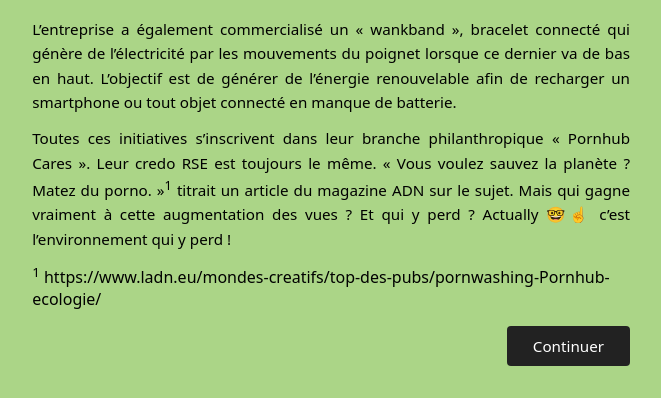
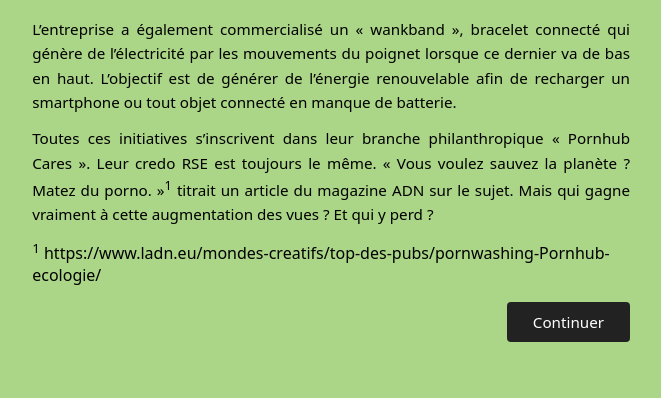
Before and after one commit to rachoulila/rachoulila.github.io, a plain HTML site: page page4.html in a window 1280 px wide. Shown: the part 964-1362 px from the top of the page, without its empty margins (578-1239 px from the left). After the commit the page ends 1338 px from the top, so only its background shows below. Drawn offline with Linux system fonts and the light colour scheme.

Commit message:
Update page4.html

```diff
--- a/page4.html
+++ b/page4.html
@@ -93,7 +93,7 @@
         </p>
 
         <p class="page4-text">
-          Toutes ces initiatives s’inscrivent dans leur branche philanthropique « Pornhub Cares ». Leur credo RSE est toujours le même. « Vous voulez sauvez la planète ? Matez du porno. »<sup>1</sup> titrait un article du magazine ADN sur le sujet. Mais qui gagne vraiment à cette augmentation des vues ? Et qui y perd ? Actually 🤓☝️ c’est l’environnement qui y perd !
+          Toutes ces initiatives s’inscrivent dans leur branche philanthropique « Pornhub Cares ». Leur credo RSE est toujours le même. « Vous voulez sauvez la planète ? Matez du porno. »<sup>1</sup> titrait un article du magazine ADN sur le sujet. Mais qui gagne vraiment à cette augmentation des vues ? Et qui y perd ?
         </p>
 
         <p class="section-footnote">
```
